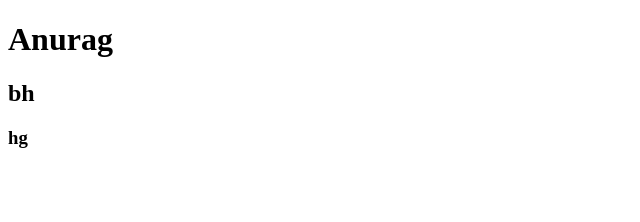
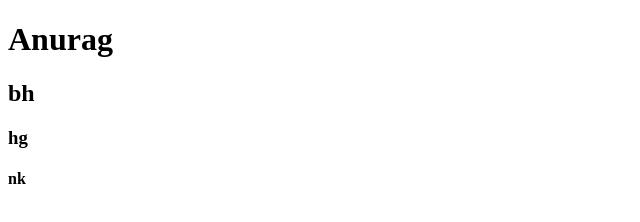
Before and after one commit to itsAnuragsingh/randomecode, a plain HTML site: page index.html in a window 1280 px wide. Shown: the full height of the page, 0-640 px from the left. Drawn offline with Linux system fonts and the light colour scheme.

Commit message:
h4 added

```diff
--- a/index.html
+++ b/index.html
@@ -9,5 +9,6 @@
     <h1>Anurag</h1>
     <h2>bh</h2>
     <h3>hg</h3>
+    <h4>nk</h4>
 </body>
 </html>
```
